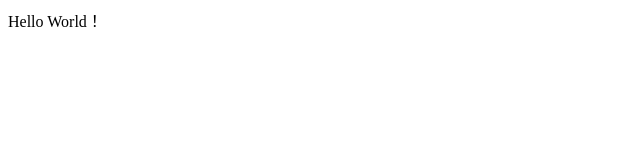
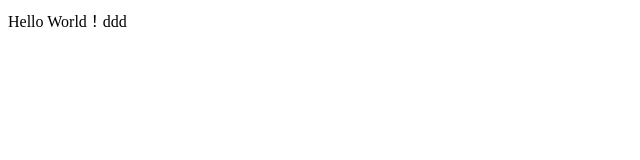
Before and after one commit to oonoryoto/ryo, a plain HTML site: page index.html in a window 1280 px wide. Shown: the full height of the page, 0-640 px from the left. Drawn offline with Linux system fonts and the light colour scheme.

Commit message:
[add] index

```diff
--- a/index.html
+++ b/index.html
@@ -5,6 +5,6 @@
 </head>
 
 <body>
-    Hello World！
+    Hello World！ddd
 </body>
 </html>
```
